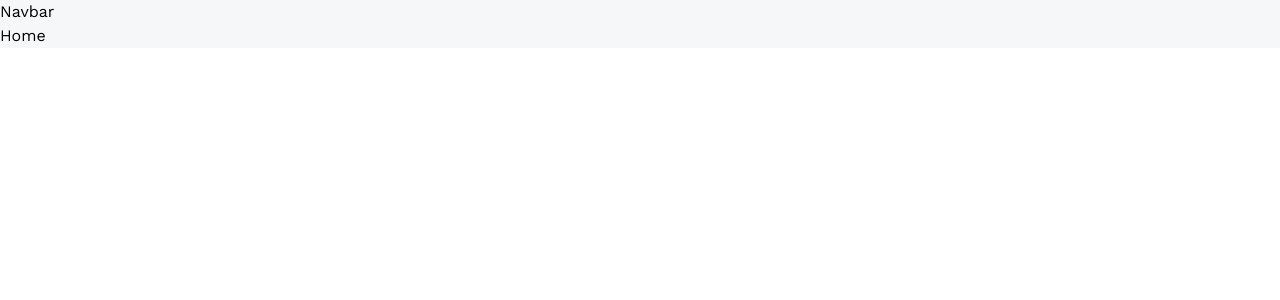
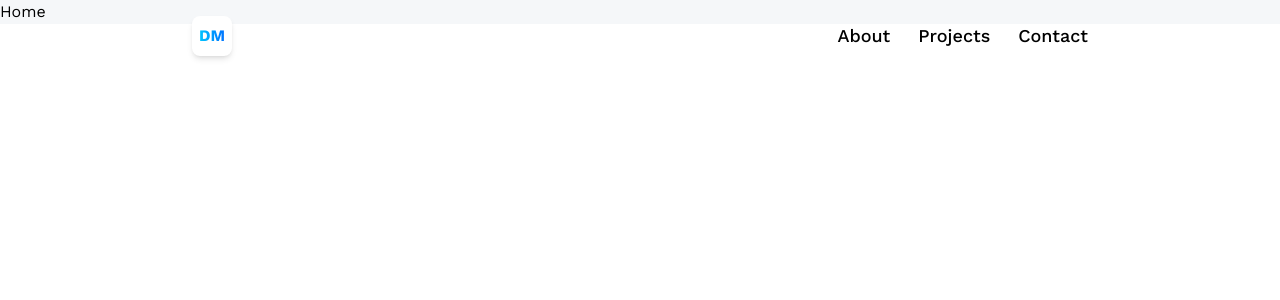
Before and after one commit to DanMM7/my-portfolio, a React (Vite) app: page / in a window 1280 px wide. Shown: the top 300 px of the page. Built offline with nearby package versions, Linux system fonts and the light colour scheme.

Commit message:
Finished Navbar

```diff
--- a/src/components/Navbar.jsx
+++ b/src/components/Navbar.jsx
@@ -1,6 +1,17 @@
+import { NavLink } from 'react-router-dom';
+
 const Navbar = () => {
     return (
-        <div>Navbar</div>
+        <header className="header">
+            <NavLink to="/" className="w-10 h-10 rounded-lg bg-white items-center justify-center flex font-bold shadow-md">
+                <p className="blue-gradient_text">DM</p>
+            </NavLink>
+            <nav className="flex text-lg gap-7 font-medium">
+                <NavLink to="/about" className={({ isActive }) => isActive ? 'text-blue-500' : 'text-black'}>About</NavLink>
+                <NavLink to="/projects" className={({ isActive }) => isActive ? 'text-blue-500' : 'text-black'}>Projects</NavLink>
+                <NavLink to="/contact" className={({ isActive }) => isActive ? 'text-blue-500' : 'text-black'}>Contact</NavLink>
+            </nav>
+        </header>
     )
 }
 
```
